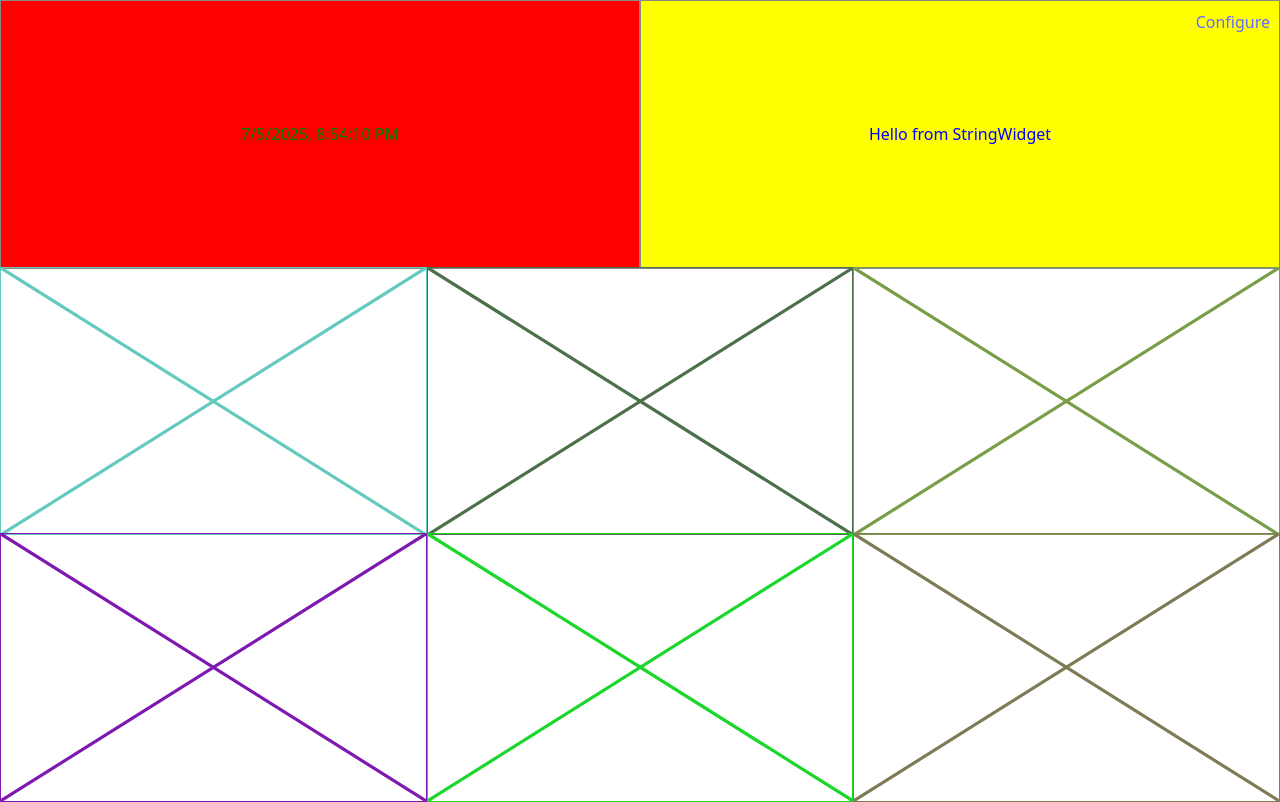
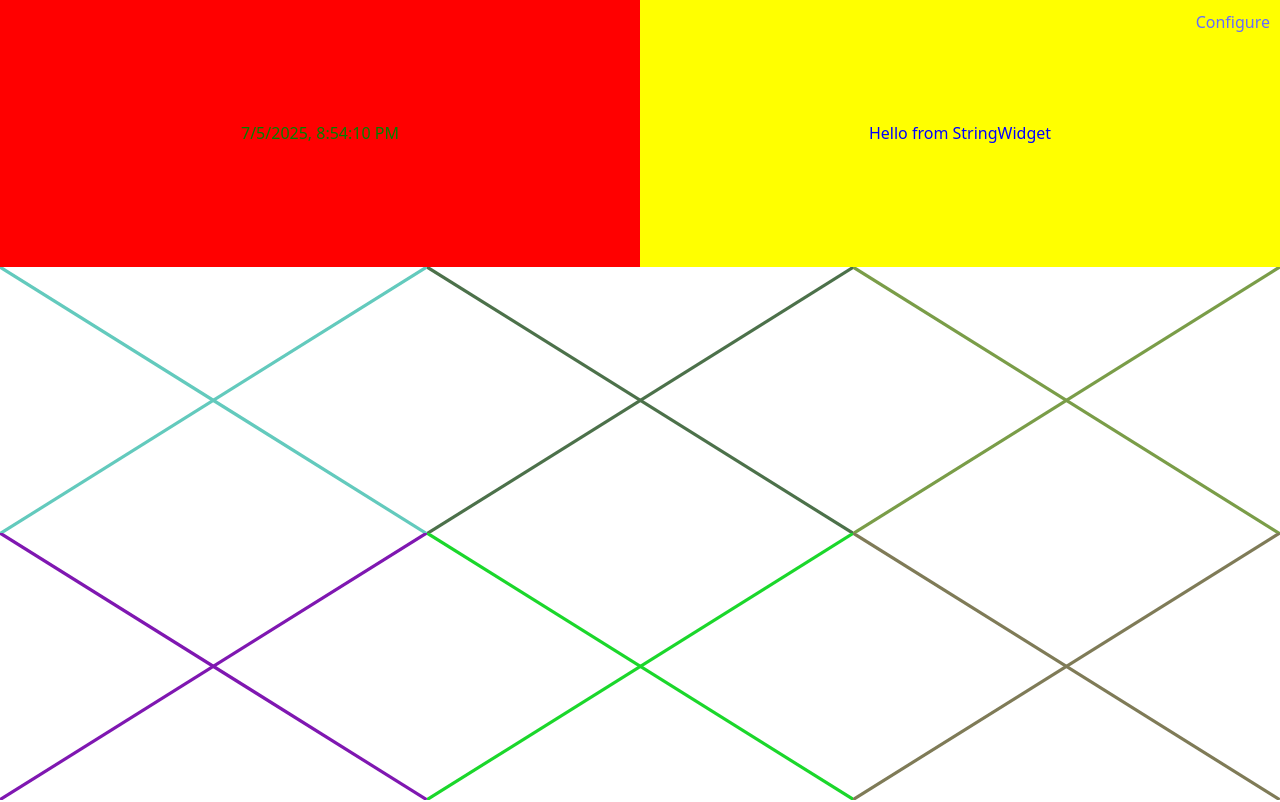
Before and after one commit to m4rvin42/MyDashboard, a React (Vite) app in the folder dashboard/: page / in a window 1280 px wide. Built offline with nearby package versions, Linux system fonts and the light colour scheme.

Commit message:
Remove widget borders on main page

```diff
--- a/dashboard/src/App.jsx
+++ b/dashboard/src/App.jsx
@@ -30,7 +30,7 @@ function renderNode(node, index) {
   }
   if (node.type === 'widget') {
     const Widget = widgets[node.widget]
-    return Widget ? <Widget key={index} {...node.props} /> : null
+    return Widget ? <Widget key={index} showBorder={false} {...node.props} /> : null
   }
   return null
 }
--- a/dashboard/src/DateTimeWidget.jsx
+++ b/dashboard/src/DateTimeWidget.jsx
@@ -4,6 +4,7 @@ export default function DateTimeWidget({
   fontSize = '1rem',
   textColor = 'green',
   backgroundColor = 'red',
+  showBorder = true,
 } = {}) {
   const [now, setNow] = useState(new Date())
   useEffect(() => {
@@ -11,7 +12,7 @@ export default function DateTimeWidget({
     return () => clearInterval(id)
   }, [])
   const style = {
-    border: '1px solid #888',
+    border: showBorder ? '1px solid #888' : 'none',
     display: 'flex',
     alignItems: 'center',
     justifyContent: 'center',
--- a/dashboard/src/StringWidget.jsx
+++ b/dashboard/src/StringWidget.jsx
@@ -3,9 +3,10 @@ export default function StringWidget({
   fontSize = '1rem',
   textColor = 'blue',
   backgroundColor = 'yellow',
+  showBorder = true,
 } = {}) {
   const style = {
-    border: '1px solid #888',
+    border: showBorder ? '1px solid #888' : 'none',
     display: 'flex',
     alignItems: 'center',
     justifyContent: 'center',
--- a/dashboard/src/TestWidget.jsx
+++ b/dashboard/src/TestWidget.jsx
@@ -4,10 +4,10 @@ function randomColor() {
   return '#' + Math.floor(Math.random() * 0xffffff).toString(16).padStart(6, '0')
 }
 
-export default function TestWidget() {
+export default function TestWidget({ showBorder = true } = {}) {
   const color = useMemo(randomColor, [])
   const style = {
-    border: `1px solid ${color}`,
+    border: showBorder ? `1px solid ${color}` : 'none',
     position: 'relative',
     width: "100%",
     height: "100%",
```
